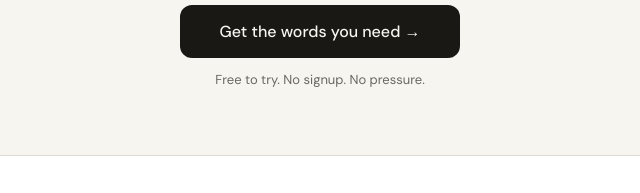
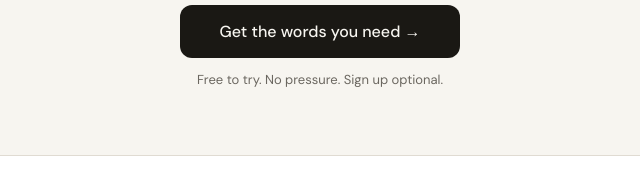
Before and after one commit to TechxTifah/nimp, a website: page public/index.html in a window 1280 px wide. Shown: the part 467-660 px from the top of the page, 320-960 px from the left. Drawn offline with Linux system fonts and the light colour scheme.

Commit message:
Update index.html
changed signup wording

```diff
--- a/public/index.html
+++ b/public/index.html
@@ -605,7 +605,7 @@
     <h1>Networking that feels<br><em>like you.</em></h1>
     <p>You don't have to be an extrovert to build powerful connections. NIMP gives you the right words — online, in person, and everywhere in between.</p>
     <button class="hero-btn" onclick="showApp()">Get the words you need →</button>
-    <div class="hero-sub">Free to try. No signup. No pressure.</div>
+    <div class="hero-sub">Free to try. No pressure. Sign up optional.</div>
   </section>
 
   <div class="stats">
```
